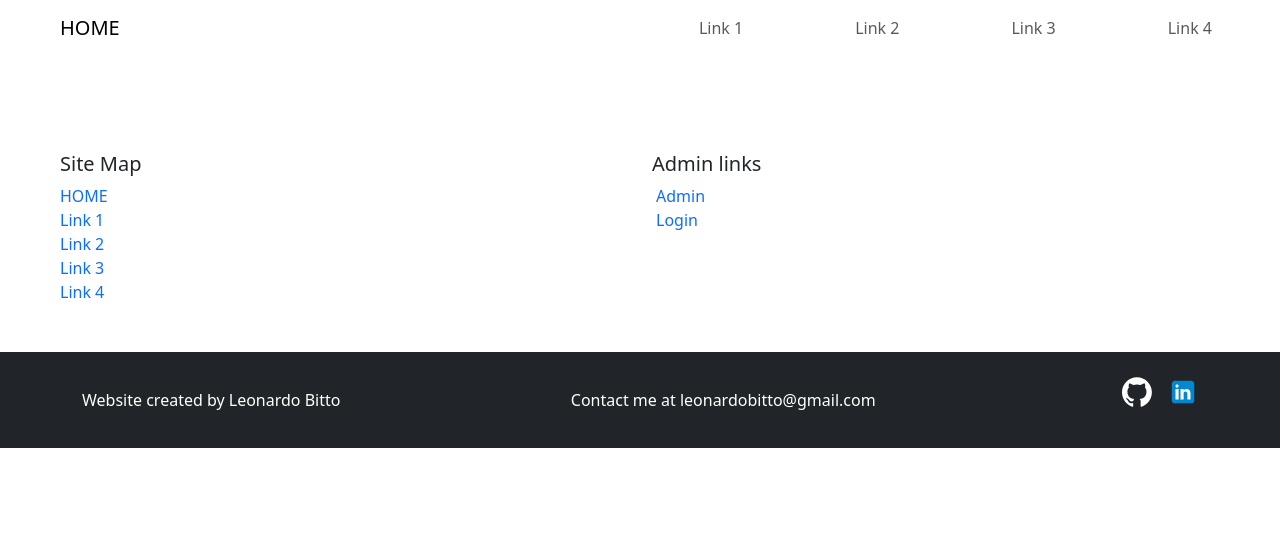
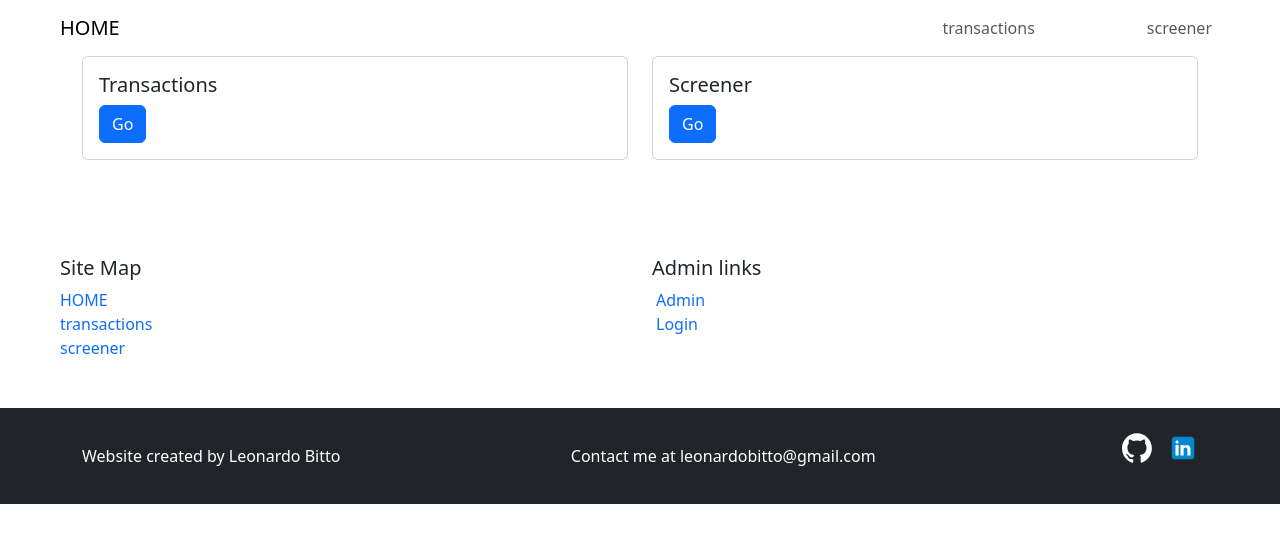
Before and after one commit to leoBitto/website, a Django app: template templates/website/landing.html in a window 1280 px wide. Shown: the top 543 px of the page. Run offline with Django 3.2, Linux system fonts and the light colour scheme; the template is opened without the code that fills it, so the values that code supplies are empty; some libraries are stand-ins or nearby versions.

Commit message:
added modification for HIVE project

```diff
--- a/templates/website/footer.html
+++ b/templates/website/footer.html
@@ -8,10 +8,9 @@
         <h5>Site Map</h5>
         <ul class="nav flex-column">
           <li class="nav-item mb-0"><a class="p-0 nav-link text-decoration-none" href="{% url 'website:home' %}">HOME</a></li>
-          <li class="nav-item mb-0"><a class="p-0 nav-link text-decoration-none" href="{% url 'website:home' %}">Link 1</a></li>
-          <li class="nav-item mb-0"><a class="p-0 nav-link text-decoration-none" href="{% url 'website:home' %}">Link 2</a></li>
-          <li class="nav-item mb-0"><a class="p-0 nav-link text-decoration-none" href="{% url 'website:home' %}">Link 3</a></li>
-          <li class="nav-item mb-0"><a class="p-0 nav-link text-decoration-none" href="{% url 'website:home' %}">Link 4</a></li>
+          <li class="nav-item mb-0"><a class="p-0 nav-link text-decoration-none" href="{% url 'transactions:base' %}">transactions</a></li>
+          <li class="nav-item mb-0"><a class="p-0 nav-link text-decoration-none" href="{% url 'screener:index' %}">screener</a></li>
+
         </ul>
       </div>
 
--- a/templates/website/landing.html
+++ b/templates/website/landing.html
@@ -2,7 +2,29 @@
 {% load static %}
 {% block content %}
 
+    <div class="container">
+        <div class="row">
+            <div class="col-md-6">
+                <div class="card">
+                    <div class="card-body">
+                        <h5 class="card-title">Transactions</h5>
 
+                        <a href="{% url 'transactions:base' %}" class="btn btn-primary">Go</a>
+                    </div>
+                </div>
+            </div>
+
+            <div class="col-md-6">
+                <div class="card">
+                    <div class="card-body">
+                        <h5 class="card-title">Screener</h5>
+
+                        <a href="{% url 'screener:index' %}" class="btn btn-primary">Go</a>
+                    </div>
+                </div>
+            </div>
+        </div>
+    </div>
 
 
 {% endblock %}
--- a/templates/website/navbar.html
+++ b/templates/website/navbar.html
@@ -7,17 +7,12 @@
         <div class="collapse navbar-collapse justify-content-end" id="navbarNav">
         <ul class="navbar-nav">
             <li class="nav-item px-5">
-                <a class="nav-link" href="{% url 'website:home' %}">Link 1</a>
+                <a class="nav-link" href="{% url 'transactions:base' %}">transactions</a>
             </li>
             <li class="nav-item px-5">
-                <a class="nav-link" href="{% url 'website:home' %}">Link 2</a>
+                <a class="nav-link" href="{% url 'screener:index' %}">screener</a>
             </li>
-            <li class="nav-item px-5">
-                <a class="nav-link" href="{% url 'website:home' %}">Link 3</a>
-            </li>
-            <li class="nav-item px-5">
-                <a class="nav-link" href="{% url 'website:home' %}">Link 4</a>
-            </li>
+
         </ul>
         </div>
     </div>
```
